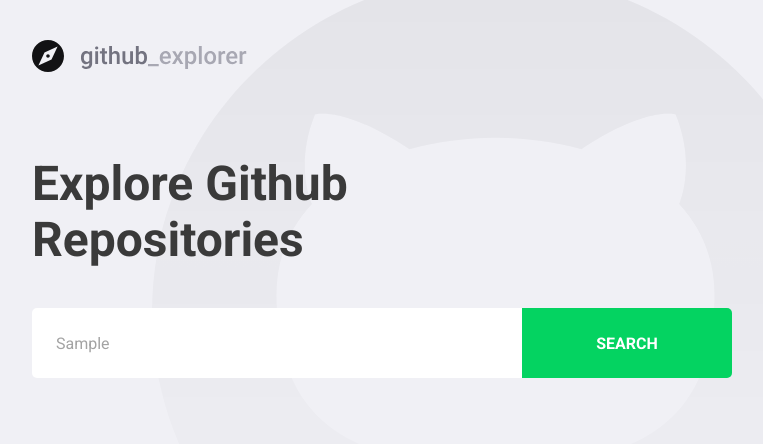
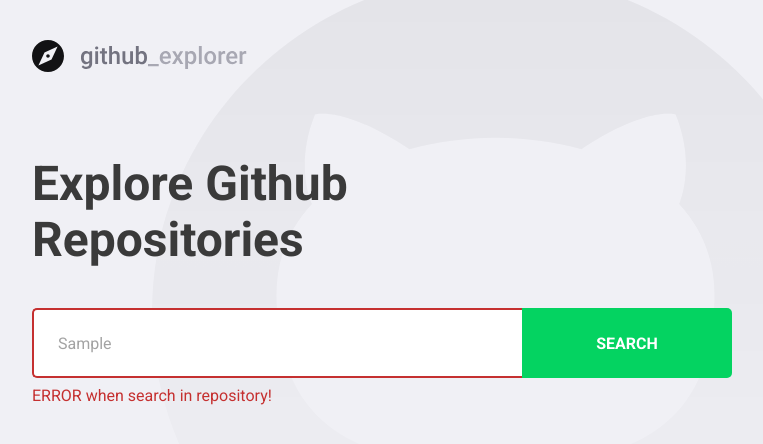
Before and after one commit to Vinicius-A-R/typescript-repository, a React (Create React App) app: page / in a window 1280 px wide. Both pictures are taken after typing "Sample" into the empty fields and a click on the button "SEARCH". Shown: the top 444 px of the page, without its empty margins (144-907 px from the left). Built offline with nearby package versions, Linux system fonts and the light colour scheme; no server answers.

Commit message:
FEATURE: fetch data from api

```diff
--- a/src/pages/Dashboard/index.tsx
+++ b/src/pages/Dashboard/index.tsx
@@ -1,4 +1,4 @@
-import React, { useState, FormEvent } from 'react';
+import React, { useState, useEffect, FormEvent } from 'react';
 import { Link } from 'react-router-dom';
 
 import api from '../../services/api';
@@ -6,7 +6,7 @@
 import logoImg from '../../assets/github-logo.svg';
 
 import { FiChevronRight } from 'react-icons/fi';
-import { Container, Title, Form, Repositories } from './styles';
+import { Container, Title, Form, Repositories, Error } from './styles';
 
 interface Repository {
   full_name: string;
@@ -19,17 +19,47 @@
 
 const Dashboard: React.FC = () => {
   const [newRepo, setNewRepo] = useState('');
-  const [repositories, setRepositories] = useState<Repository[]>([]);
+  const [inputError, setInputError] = useState('');
+  const [repositories, setRepositories] = useState<Repository[]>(() => {
+    const storageRepositories = localStorage.getItem(
+      '@GithubExplorer:repositories',
+    );
+
+    if (storageRepositories) {
+      return JSON.parse(storageRepositories);
+    } else {
+      return [];
+    }
+  });
+
+  useEffect(() => {
+    localStorage.setItem(
+      '@GithubExplorer:repositories',
+      JSON.stringify(repositories),
+    );
+  }, [repositories]);
 
   async function handleAddRepository(
     event: FormEvent<HTMLFormElement>,
   ): Promise<void> {
     event.preventDefault();
 
-    const res = await api.get<Repository>(`repos/${newRepo}`);
+    if (!newRepo) {
+      setInputError(
+        'Enter the author/name of the repository! ex: facebook/react',
+      );
+      return;
+    }
 
-    setRepositories([...repositories, res.data]);
-    setNewRepo('');
+    try {
+      const res = await api.get<Repository>(`repos/${newRepo}`);
+
+      setRepositories([...repositories, res.data]);
+      setNewRepo('');
+      setInputError('');
+    } catch (err) {
+      setInputError('ERROR when search in repository!');
+    }
   }
 
   return (
@@ -38,7 +68,7 @@
 
       <Title>Explore Github Repositories</Title>
 
-      <Form onSubmit={handleAddRepository}>
+      <Form hasError={!!inputError} onSubmit={handleAddRepository}>
         <input
           type="text"
           placeholder="repository name"
@@ -48,9 +78,14 @@
         <button type="submit">SEARCH</button>
       </Form>
 
+      {inputError && <Error>{inputError}</Error>}
+
       <Repositories>
         {repositories.map((repository) => (
-          <a key={repository.full_name} href="#">
+          <Link
+            key={repository.full_name}
+            to={`/repository/${repository.full_name}`}
+          >
             <img
               src={repository.owner.avatar_url}
               alt={repository.owner.login}
@@ -61,7 +96,7 @@
             </div>
 
             <FiChevronRight size={24} />
-          </a>
+          </Link>
         ))}
       </Repositories>
     </Container>
--- a/src/pages/Dashboard/styles.ts
+++ b/src/pages/Dashboard/styles.ts
@@ -1,4 +1,4 @@
-import styled from 'styled-components';
+import styled, { css } from 'styled-components';
 import { shade } from 'polished';
 
 export const Container = styled.div``;
@@ -13,7 +13,11 @@
   margin-top: 80px;
 `;
 
-export const Form = styled.form`
+interface FormProps {
+  hasError: boolean;
+}
+
+export const Form = styled.form<FormProps>`
   margin-top: 40px;
   max-width: 700px;
 
@@ -25,8 +29,15 @@
     padding: 0 24px;
 
     color: #a3a3a3;
-    border: 0;
+    border: 2px solid #fff;
+    border-right: 0;
     border-radius: 5px 0 0 5px;
+
+    ${(props) =>
+      props.hasError &&
+      css`
+        border-color: #c53030;
+      `}
 
     &::placeholder {
       color: #a8a8b3;
@@ -102,3 +113,10 @@
     }
   }
 `;
+
+export const Error = styled.span`
+  display: block;
+  margin-top: 8px;
+
+  color: #c53030;
+`;
```
